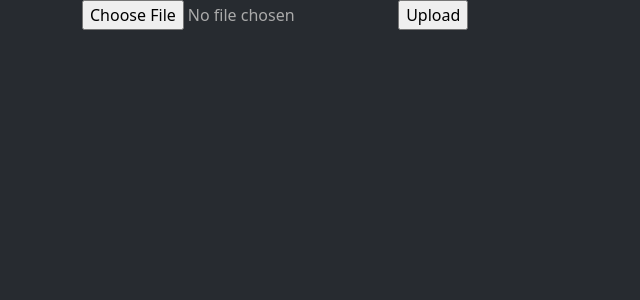
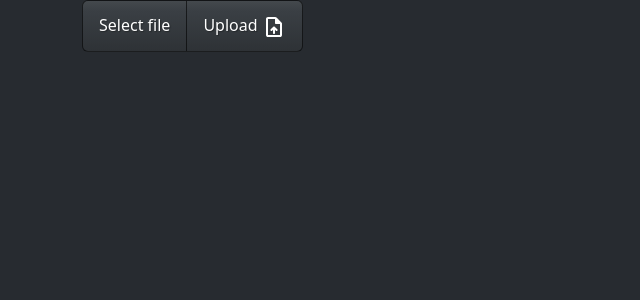
Before and after one commit to geo-petrini/audio_transcribe, a Flask app: page /upload in a window 1280 px wide. Shown: the part 76-376 px from the top of the page, without its empty margins (0-640 px from the left). Run offline with Flask 3, Linux system fonts and the light colour scheme; some libraries are stand-ins or nearby versions.

Commit message:
added icons from iconify material symbols outline rounded

```diff
--- a/static/js/play.js
+++ b/static/js/play.js
@@ -147,7 +147,8 @@ function renderRegionCard(region) {
             <textarea id="${region.id}-comment" class="form-control" aria-label="With textarea"></textarea>
             <label for="${region.id}-comment">Comment</span>
           </div>
-          <a id="${region.id}-save" href="#" class="btn btn-primary" onclick="saveRegion('${region.id}');">Save</a>
+          <a id="${region.id}-save" href="#" class="btn btn-primary" onclick="saveRegion('${region.id}');">Save Section <span><svg xmlns="http://www.w3.org/2000/svg" width="24" height="24" viewBox="0 0 24 24"><path fill="currentColor" d="m12 18l-4.2 1.8q-1 .425-1.9-.162T5 17.975V5q0-.825.588-1.412T7 3h5q.425 0 .713.288T13 4t-.288.713T12 5H7v12.95l5-2.15l5 2.15V12q0-.425.288-.712T18 11t.713.288T19 12v5.975q0 1.075-.9 1.663t-1.9.162zm0-13H7h6zm5 2h-1q-.425 0-.712-.288T15 6t.288-.712T16 5h1V4q0-.425.288-.712T18 3t.713.288T19 4v1h1q.425 0 .713.288T21 6t-.288.713T20 7h-1v1q0 .425-.288.713T18 9t-.712-.288T17 8z"/></svg></span></a>
+          <a id="${region.id}-save-comment" href="#" class="btn btn-primary float-end" onclick="saveComment('${region.id}');">Save Comment <span><svg xmlns="http://www.w3.org/2000/svg" width="24" height="24" viewBox="0 0 24 24"><path fill="currentColor" d="m6 17l-2.15 2.15q-.25.25-.55.125T3 18.8V5q0-.825.588-1.412T5 3h12q.825 0 1.413.588T19 5v4.025q0 .425-.288.7T18 10t-.712-.288T17 9V5H5v10h6q.425 0 .713.288T12 16t-.288.713T11 17zm2-8h6q.425 0 .713-.288T15 8t-.288-.712T14 7H8q-.425 0-.712.288T7 8t.288.713T8 9m0 4h3q.425 0 .713-.288T12 12t-.288-.712T11 11H8q-.425 0-.712.288T7 12t.288.713T8 13m9 4h-2q-.425 0-.712-.288T14 16t.288-.712T15 15h2v-2q0-.425.288-.712T18 12t.713.288T19 13v2h2q.425 0 .713.288T22 16t-.288.713T21 17h-2v2q0 .425-.288.713T18 20t-.712-.288T17 19zM5 15V5z"/></svg></span></a>
         </div>
       </div>
     </div>
--- a/templates/list.html
+++ b/templates/list.html
@@ -9,6 +9,7 @@
         <th scope="col">#</th>
         <th scope="col">Title</th>
         <th scope="col">Date</th>
+        <th scope="col">Comments</th>
         <th scope="col"></th>
       </tr>
     </thead>
@@ -17,8 +18,9 @@
       <tr>
         <th scope="row">{{ loop.index }}</th>
         <td>{{ track.name}}</td>
-        <td>{{ track.ts_add}}</td>
-        <td><a class="btn" href="{{ url_for('default.play', file=track.local_name) }}">Open</a></td>
+        <td>{{ track.ts_add }}</td>
+        <td>0000</td>
+        <td><a class="btn btn-primary" href="{{ url_for('default.play', file=track.local_name) }}">Open <span><svg xmlns="http://www.w3.org/2000/svg" width="24" height="24" viewBox="0 0 24 24"><path fill="currentColor" d="M6 22q-.825 0-1.412-.587T4 20V4q0-.825.588-1.412T6 2h7.175q.4 0 .763.15t.637.425l4.85 4.85q.275.275.425.638t.15.762V13q0 .425-.288.713T19 14t-.712-.288T18 13V9h-4q-.425 0-.712-.288T13 8V4H6v16h8q.425 0 .713.288T15 21t-.288.713T14 22zm13-2.575v1.225q0 .425-.288.713T18 21.65t-.712-.287T17 20.65V17q0-.425.288-.712T18 16h3.65q.425 0 .713.288t.287.712t-.287.713t-.713.287H20.4l2.25 2.25q.275.275.275.688t-.275.712q-.3.3-.712.3t-.713-.3zM6 20V4z"/></svg></span></a></td>
       </tr>
       {% endfor %}
     </tbody>
--- a/templates/play.html
+++ b/templates/play.html
@@ -46,7 +46,7 @@
       </ul>
     </div> -->
     <button id="add_section_button" class="btn btn-primary float-end" href="#">
-      Section
+      New Section <span><svg xmlns="http://www.w3.org/2000/svg" width="24" height="24" viewBox="0 0 24 24"><path fill="currentColor" d="m12 18l-4.2 1.8q-1 .425-1.9-.162T5 17.975V5q0-.825.588-1.412T7 3h5q.425 0 .713.288T13 4t-.288.713T12 5H7v12.95l5-2.15l5 2.15V12q0-.425.288-.712T18 11t.713.288T19 12v5.975q0 1.075-.9 1.663t-1.9.162zm0-13H7h6zm5 2h-1q-.425 0-.712-.288T15 6t.288-.712T16 5h1V4q0-.425.288-.712T18 3t.713.288T19 4v1h1q.425 0 .713.288T21 6t-.288.713T20 7h-1v1q0 .425-.288.713T18 9t-.712-.288T17 8z"/></svg></span>
     </button>
     <div id="add_section_help_1" style="display: none">
       Drag on track to add and edit a new section
@@ -70,7 +70,7 @@
         <textarea class="form-control h-100" id="description-content" rows="20"></textarea>
         <label for="description-content">Description</label>
       </div>
-      <button id="add_description_button" class="btn btn-primary">Save description</button>
+      <button id="add_description_button" class="btn btn-primary">Save description <span><svg xmlns="http://www.w3.org/2000/svg" width="24" height="24" viewBox="0 0 24 24"><path fill="currentColor" d="M11 11v2q0 .425.288.713T12 14t.713-.288T13 13v-2h2q.425 0 .713-.288T16 10t-.288-.712T15 9h-2V7q0-.425-.288-.712T12 6t-.712.288T11 7v2H9q-.425 0-.712.288T8 10t.288.713T9 11zm-5 7l-2.3 2.3q-.475.475-1.088.213T2 19.575V4q0-.825.588-1.412T4 2h16q.825 0 1.413.588T22 4v12q0 .825-.587 1.413T20 18zm-.85-2H20V4H4v13.125zM4 16V4z"/></svg></span></button>
       {% endif %}
     </div>
   </div>
--- a/templates/upload.html
+++ b/templates/upload.html
@@ -2,8 +2,11 @@
 {% block title %}Flask dice ciao{% endblock %}
 {% block content %}
 <form method=post enctype=multipart/form-data>
-    <input type=file name=file>
-    <input type=submit value=Upload>
+    <div class="btn-group">
+      <label for="formFile" class="btn btn-primary">Select file </label>
+        <input class="form-control" type="file" name=file id="formFile" style="display:none;">
+        <button type=submit class="btn btn-primary">Upload <span><svg xmlns="http://www.w3.org/2000/svg" width="24" height="24" viewBox="0 0 24 24"><path fill="currentColor" d="M11 14.825V18q0 .425.288.713T12 19t.713-.288T13 18v-3.175l.9.9q.15.15.338.225t.375.063t.362-.088t.325-.225q.275-.3.288-.7t-.288-.7l-2.6-2.6q-.15-.15-.325-.212T12 11.425t-.375.063t-.325.212l-2.6 2.6q-.3.3-.287.7t.312.7q.3.275.7.288t.7-.288zM6 22q-.825 0-1.412-.587T4 20V4q0-.825.588-1.412T6 2h7.175q.4 0 .763.15t.637.425l4.85 4.85q.275.275.425.638t.15.762V20q0 .825-.587 1.413T18 22zm7-14V4H6v16h12V9h-4q-.425 0-.712-.288T13 8M6 4v5zv16z"/></svg></span></button>
+    </div>
 </form>
 {% with messages = get_flashed_messages() %}
 {% if messages %}
```
Also changed, not shown: 1 other file.
